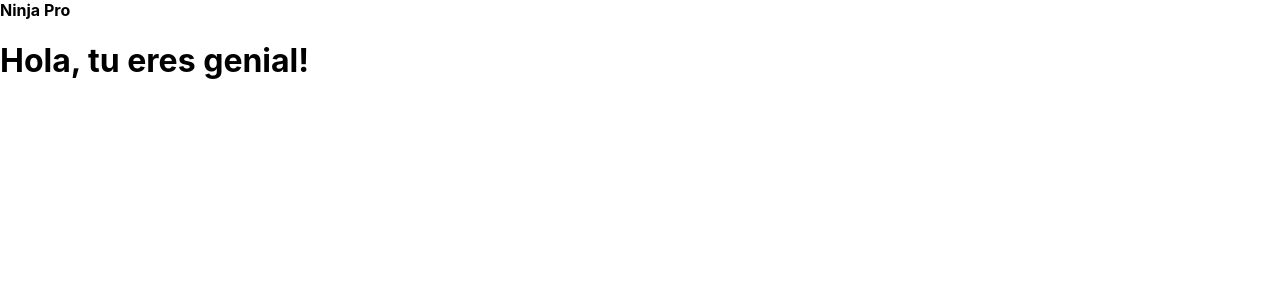
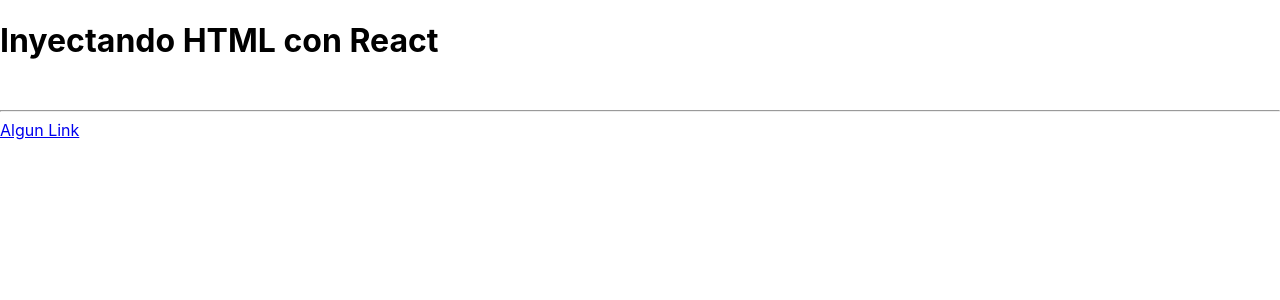
Before and after one commit to PedroAvila/react-fundamentos2, a React (Create React App) app: page / in a window 1280 px wide. Shown: the top 300 px of the page. Built offline with nearby package versions, Linux system fonts and the light colour scheme.

Commit message:
Inyectando HTML en marcado de componente con React

```diff
--- a/src/App.js
+++ b/src/App.js
@@ -1,43 +1,29 @@
-
 
 import React, { Component } from 'react'
 
-const Saludo = (props) => {
 
-  return(
-    <div>
+class App extends Component {
+
+  state = {
+    marcado: `
+      <h1>Inyectando HTML con React</h1>
+      <br />
+      <hr />
+      <a href="#">Algun Link</a>
+    `
+  }
+
+  render(){
+    return(
       <div>
-        { props.name && <strong>{ props.name }</strong>  }
+        <div
+          dangerouslySetInnerHTML={ {
+            __html: this.state.marcado
+          } }
+        ></div>
       </div>
-      { props.saluda
-        ? (
-          <h1>Hola, tu eres genial!</h1>
-        )
-        : (
-          <p>
-            Wops, no hay saludos para ti!
-          </p>
-        )
-      }
-    </div>
-  )
-
-  /* if (props.saluda) {
-    return(
-      <h1>Hola, tu eres genial</h1>
     )
   }
-  return(
-    <p>
-      Wops, no hay saludos para ti!
-    </p>
-  ) */
 }
 
-const App = () => (
-  <div>
-    <Saludo saluda name="Ninja Pro" />
-  </div>
-)
-
 export default App
```
Also changed, not shown: src/App8.js (added, +43 -0 lines).
